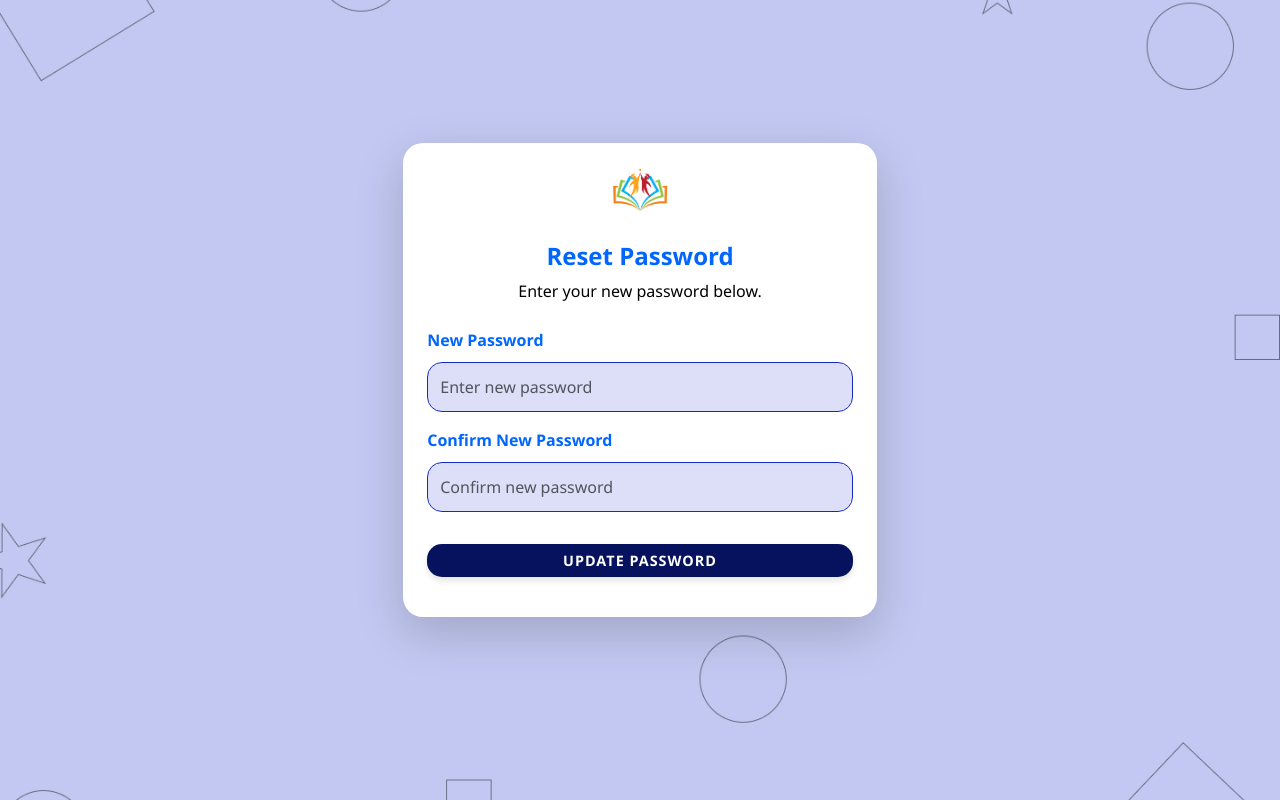
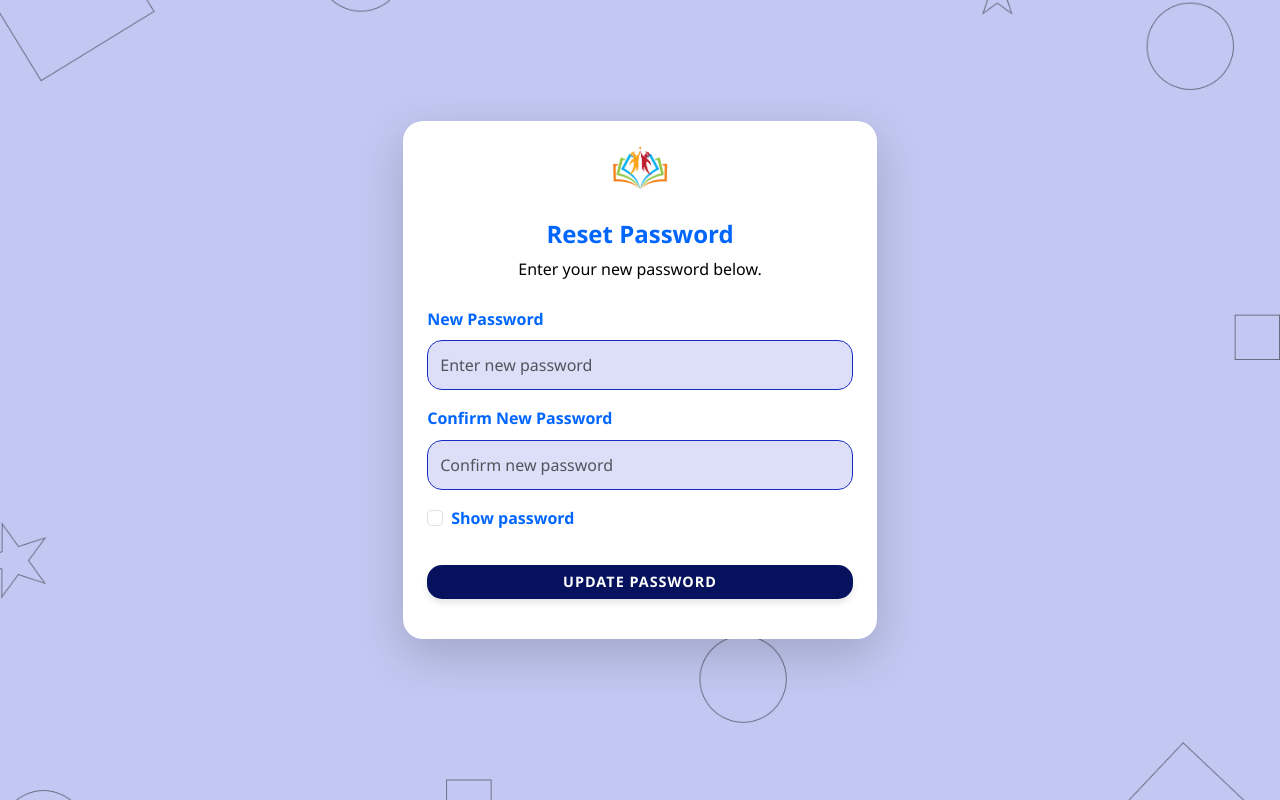
Before and after one commit to Gillgs/AR-Quest, a React (Vite) app: page /reset-password in a window 1280 px wide. Built offline with nearby package versions, Linux system fonts and the light colour scheme; no server answers.

Commit message:
Implement show password feature in ResetPasswordPage
Added functionality to toggle password visibility.

```diff
--- a/src/pages/ResetPasswordPage.jsx
+++ b/src/pages/ResetPasswordPage.jsx
@@ -10,6 +10,7 @@ const ResetPasswordPage = () => {
   const [showSuccess, setShowSuccess] = useState(false);
   const [showError, setShowError] = useState(false);
   const [errorMessage, setErrorMessage] = useState("");
+  const [showPassword, setShowPassword] = useState(false);
   const [isLoading, setIsLoading] = useState(false);
   const navigate = useNavigate();
 
@@ -99,7 +100,7 @@ const ResetPasswordPage = () => {
                     New Password
                   </Form.Label>
                   <Form.Control
-                    type="password"
+                    type={showPassword ? "text" : "password"}
                     placeholder="Enter new password"
                     value={password}
                     onChange={(e) => setPassword(e.target.value)}
@@ -118,7 +119,7 @@ const ResetPasswordPage = () => {
                     Confirm New Password
                   </Form.Label>
                   <Form.Control
-                    type="password"
+                    type={showPassword ? "text" : "password"}
                     placeholder="Confirm new password"
                     value={confirmPassword}
                     onChange={(e) => setConfirmPassword(e.target.value)}
@@ -129,6 +130,16 @@ const ResetPasswordPage = () => {
                       border: "1px solid #152AC8",
                       backgroundColor: "rgba(21, 42, 200, 0.15)"
                     }}
+                  />
+                </Form.Group>
+
+                <Form.Group className="mb-3 d-flex align-items-center">
+                  <Form.Check
+                    type="checkbox"
+                    id="show-password"
+                    label={<span style={{ fontWeight: 600, color: colors.primary }}>Show password</span>}
+                    checked={showPassword}
+                    onChange={(e) => setShowPassword(e.target.checked)}
                   />
                 </Form.Group>
 
```
